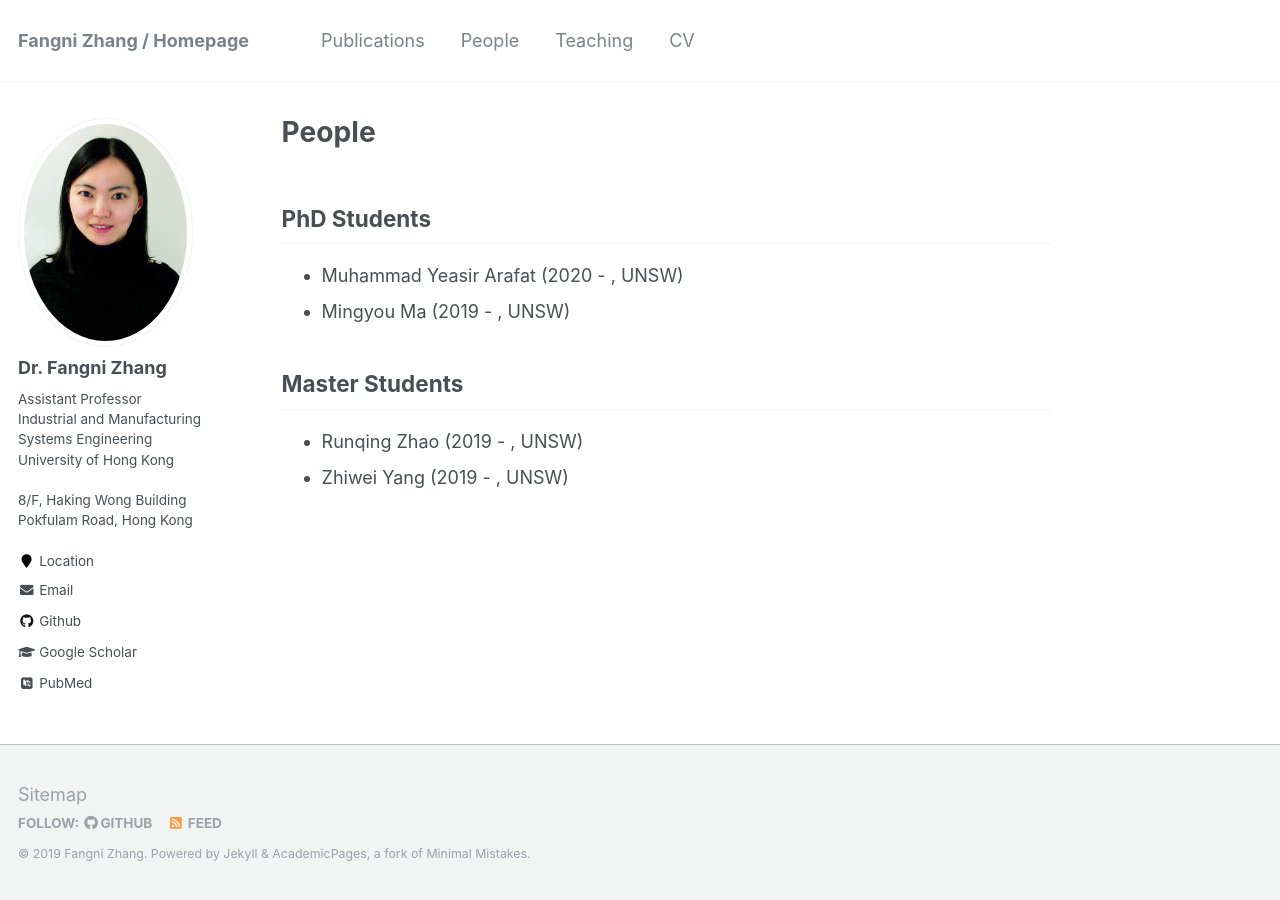
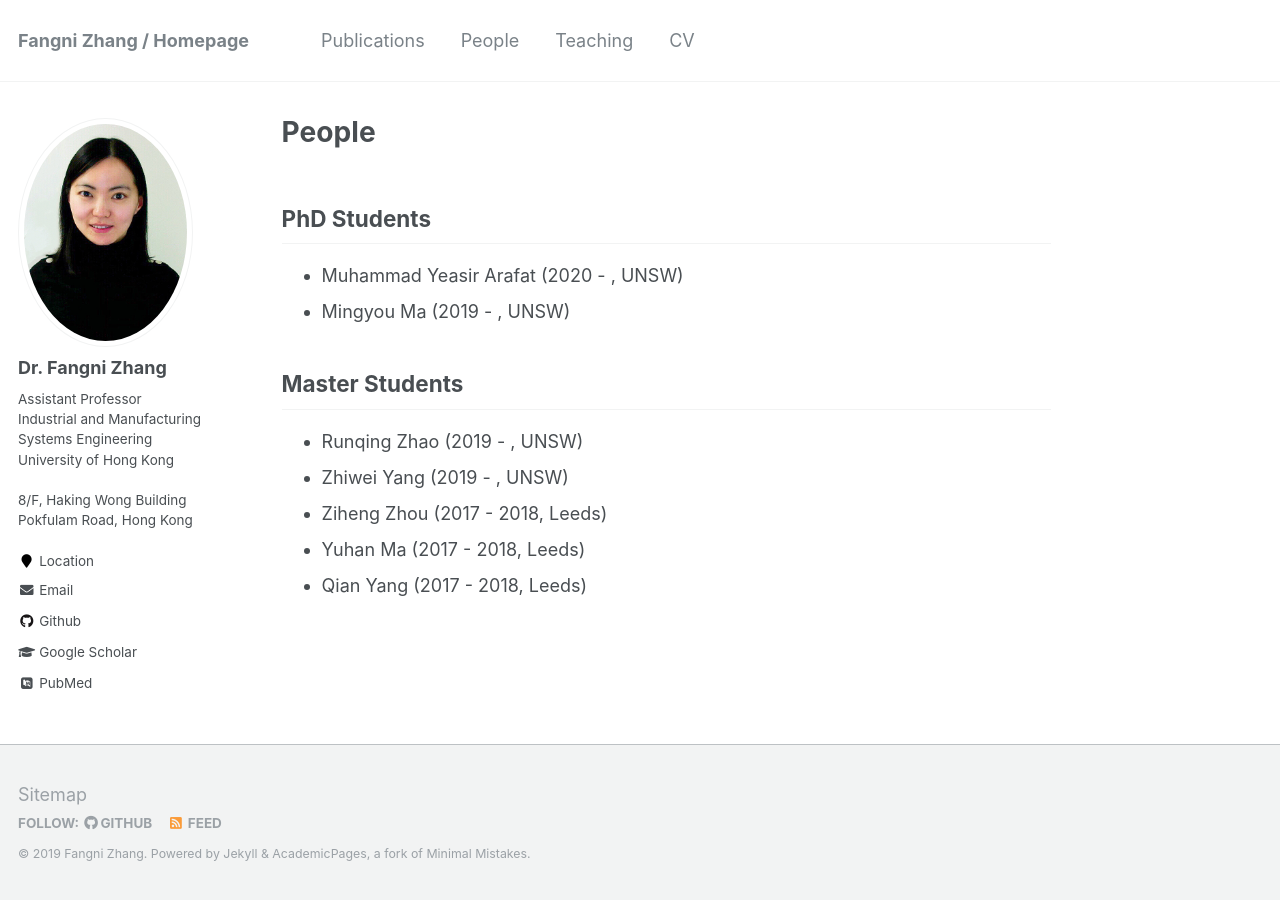
Before and after one commit to fangnizhang/fangnizhang.github.io, a Jekyll site: the page built from _pages/people.md, in a window 1280 px wide. Built offline with Jekyll 4.4.1, drawn with Linux system fonts in a browser that asks for light colours; some web fonts are replaced.

Commit message:
Update people.md

```diff
--- a/_pages/people.md
+++ b/_pages/people.md
@@ -11,3 +11,6 @@ author_profile: true
 ## Master Students
 * Runqing Zhao (2019 - , UNSW)
 * Zhiwei Yang (2019 - , UNSW)
+* Ziheng Zhou (2017 - 2018, Leeds)
+* Yuhan Ma (2017 - 2018, Leeds)
+* Qian Yang (2017 - 2018, Leeds)
```
